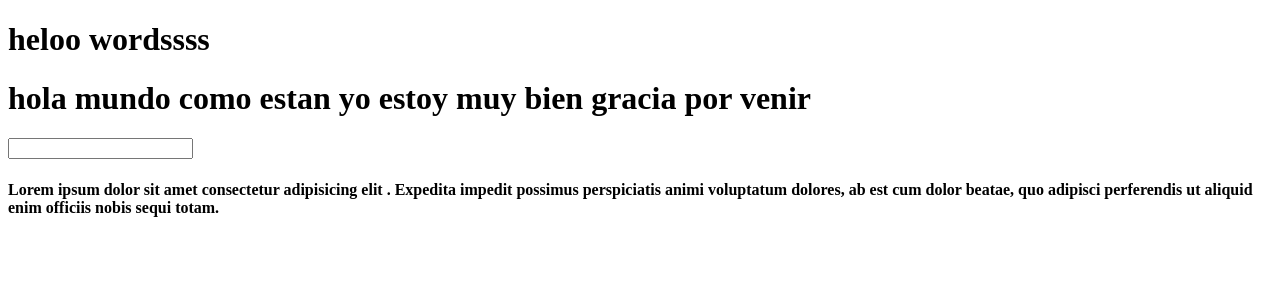
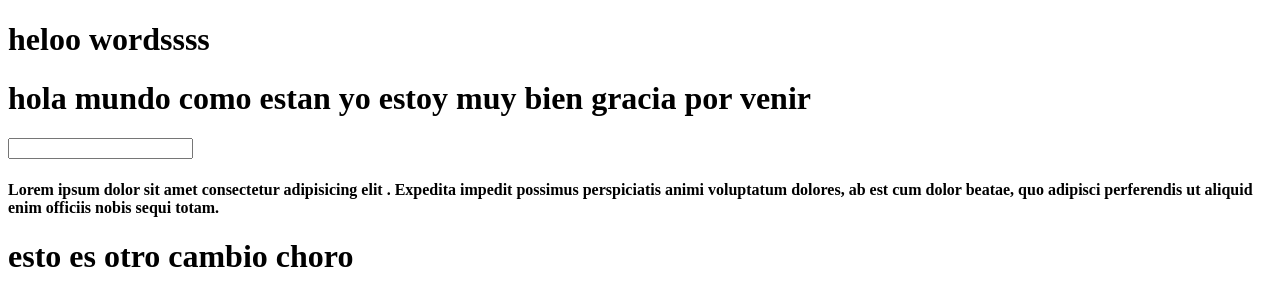
Before and after one commit to max-poblete/prueba_1, a plain HTML site: page index.html in a window 1280 px wide. Drawn offline with Linux system fonts and the light colour scheme.

Commit message:
commit 0:08 04-04-2020

```diff
--- a/index.html
+++ b/index.html
@@ -16,6 +16,7 @@
             . Expedita impedit possimus perspiciatis animi voluptatum dolores, ab est
             cum dolor beatae, quo adipisci perferendis ut aliquid enim officiis nobis sequi totam.
         </h4>
+        <h1>esto es otro cambio choro</h1>
     </form>
     <div class="">
       <h4 class="hola"></h4>
```
